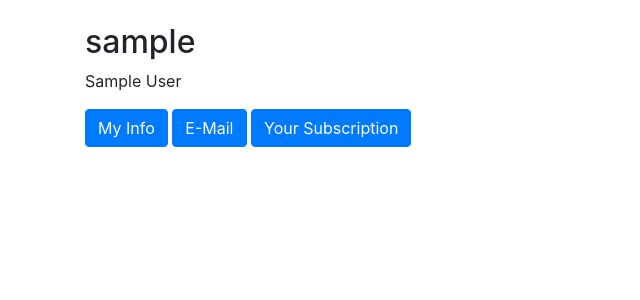
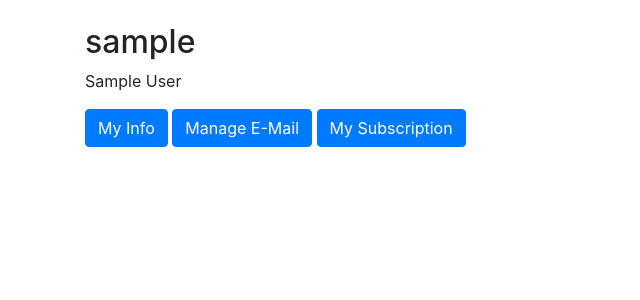
Before and after one commit to rollinger/friendcheck, a Django app: a page that uses friendcheck/templates/base.html in a window 1280 px wide. Shown: the part 77-377 px from the top of the page, without its empty margins (0-640 px from the left). Run offline with Django 3.2, Linux system fonts and the light colour scheme; the visitor is signed in with stand-in values (Sample User, id 1); data comes from the database, SQL or seed files in the repository; some libraries are stand-ins or nearby versions.

Commit message:
Design user pages

```diff
--- a/friendcheck/templates/base.html
+++ b/friendcheck/templates/base.html
@@ -4,7 +4,7 @@
   <head>
     <meta charset="utf-8">
     <meta http-equiv="x-ua-compatible" content="ie=edge">
-    <title>{% block title %}friendcheck{% endblock title %}</title>
+    <title>{% block title %}Crush like me{% endblock title %}</title>
     <meta name="viewport" content="width=device-width, initial-scale=1.0">
     <meta name="description" content="">
     <meta name="author" content="">
--- a/friendcheck/templates/users/user_detail.html
+++ b/friendcheck/templates/users/user_detail.html
@@ -21,10 +21,14 @@
 <div class="row">
 
   <div class="col-sm-12">
-    <a class="btn btn-primary" href="{% url 'users:update' %}" role="button">My Info</a>
-    <a class="btn btn-primary" href="{% url 'account_email' %}" role="button">E-Mail</a>
+    <a class="btn btn-primary" href="{% url 'users:update' %}" role="button">
+      {% trans 'My Info' %}
+    </a>
+    <a class="btn btn-primary" href="{% url 'account_email' %}" role="button">
+      {% trans 'Manage E-Mail' %}
+    </a>
     <a class="btn btn-primary" href="{% url 'users:subscription' %}" role="button">
-      {% trans 'Your Subscription' %}
+      {% trans 'My Subscription' %}
     </a>
     <!-- Your Stuff: Custom user template urls -->
   </div>
```
Also changed, not shown: friendcheck/templates/users/user_form.html (+11 -0 lines).
